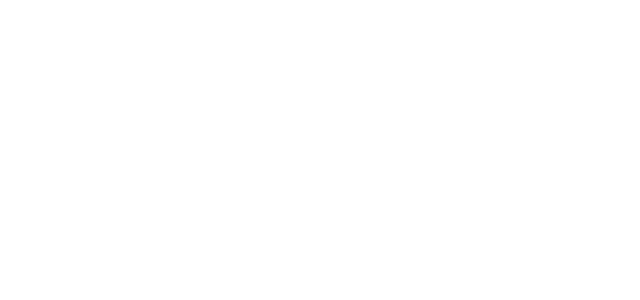
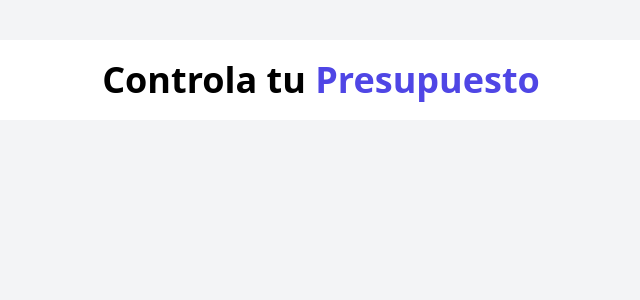
Before and after one commit to AtochePascual-Dev/Control-Presupuesto-React, a React (Vite) app: page / in a window 1280 px wide. Shown: the top 300 px of the page, without its empty margins (319-959 px from the left). Built offline with nearby package versions, Linux system fonts and the light colour scheme.

Commit message:
[FEATURE] header component

```diff
--- a/index.html
+++ b/index.html
@@ -8,7 +8,7 @@
   <title>Control Presupuesto</title>
 </head>
 
-<body>
+<body class="bg-gray-100">
   <div id="root"></div>
   <script type="module" src="/src/main.jsx"></script>
 </body>
--- a/src/App.jsx
+++ b/src/App.jsx
@@ -1,9 +1,12 @@
+import Header from "./components/Header"
 
 function App() {
 
   return (
-    <>
-    </>
+    <div className="w-11/12 mx-auto mt-10 py-5 rounded-md bg-white">
+      <Header />
+
+    </div>
   )
 }
 
--- /dev/null
+++ b/src/components/Header.jsx
@@ -0,0 +1,9 @@
+const Header = () => {
+  return (
+    <header className="">
+      <h1 className="text-4xl text-center font-extrabold">Controla tu <span className="text-indigo-600"> Presupuesto</span></h1>
+    </header>
+  )
+}
+
+export default Header
```
